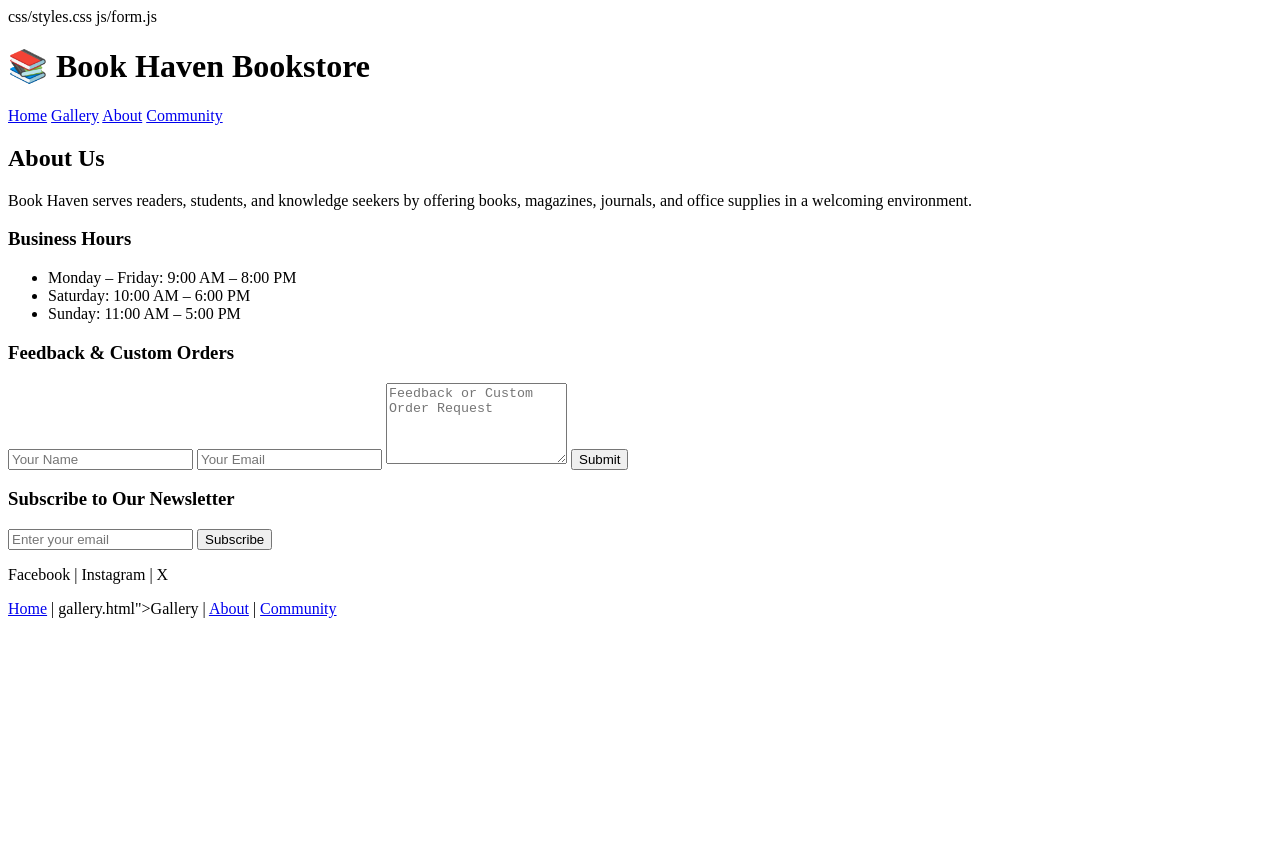
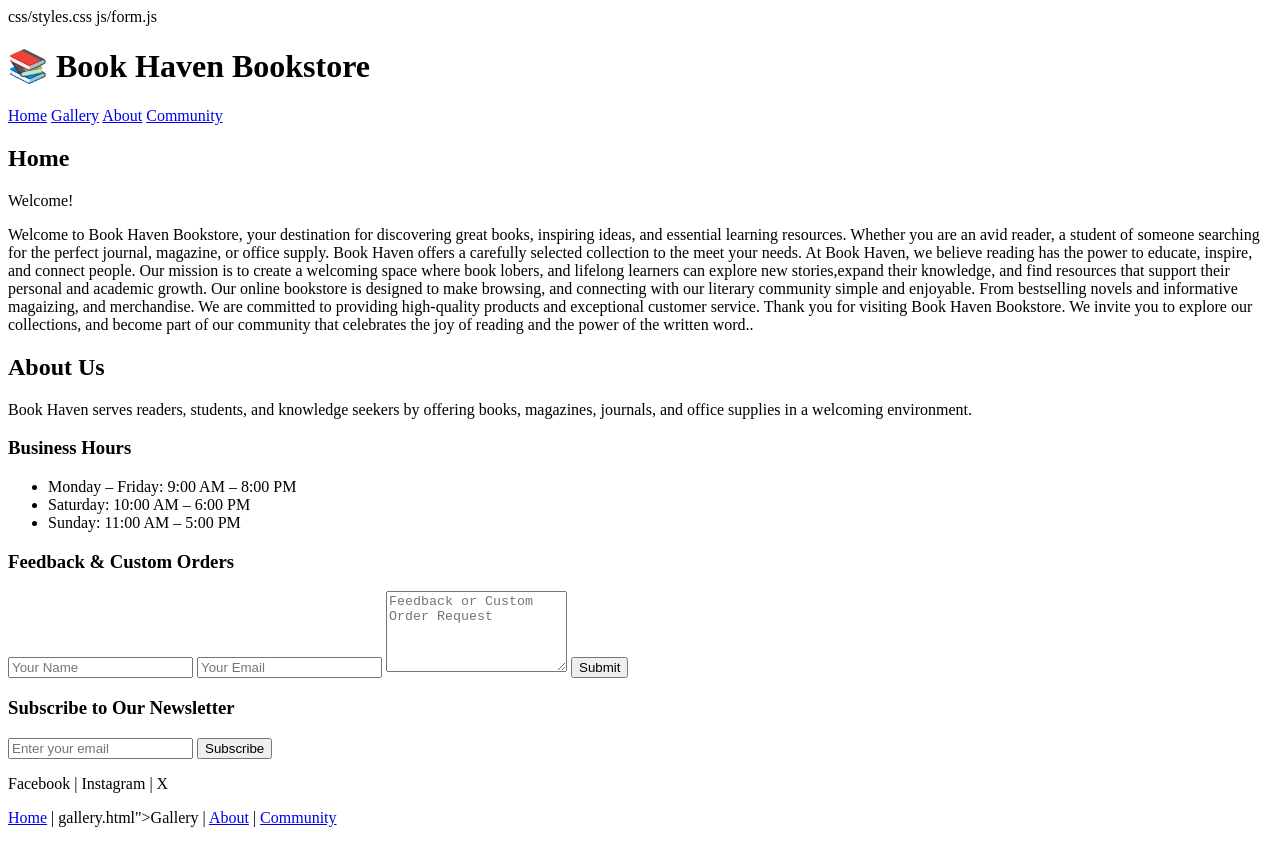
Before and after one commit to blips-design/blips-design.io, a plain HTML site: page about.html in a window 1280 px wide. Before the commit the page ends 800 px from the top, so only its background shows below. Drawn offline with Linux system fonts and the light colour scheme.

Commit message:
Update about.html

```diff
--- a/about.html
+++ b/about.html
@@ -26,6 +26,11 @@
     </header>
 
     <main class="container">
+
+       <h2> Home </h2>
+<p> Welcome! </p>
+<p> Welcome to Book Haven Bookstore, your destination for discovering great books, inspiring ideas, and essential learning resources. Whether you are an avid reader, a student of someone searching for the perfect journal, magazine, or office supply. Book Haven offers a carefully selected collection to the meet your needs. At Book Haven, we believe reading has the power to educate, inspire, and connect people. Our mission is to create a welcoming space where book lobers, and lifelong learners can explore new stories,expand their knowledge, and find resources that support their personal and academic growth. Our online bookstore  is designed to make browsing, and connecting with our literary community simple and enjoyable. From bestselling novels and informative magaizing, and merchandise. We are committed to providing high-quality products and exceptional customer service. Thank you for visiting Book Haven Bookstore. We invite you to explore our collections, and become part of our community that celebrates the joy of reading and the power of the written word..  </p>
+
 
         <h2>About Us</h2>
 
```
